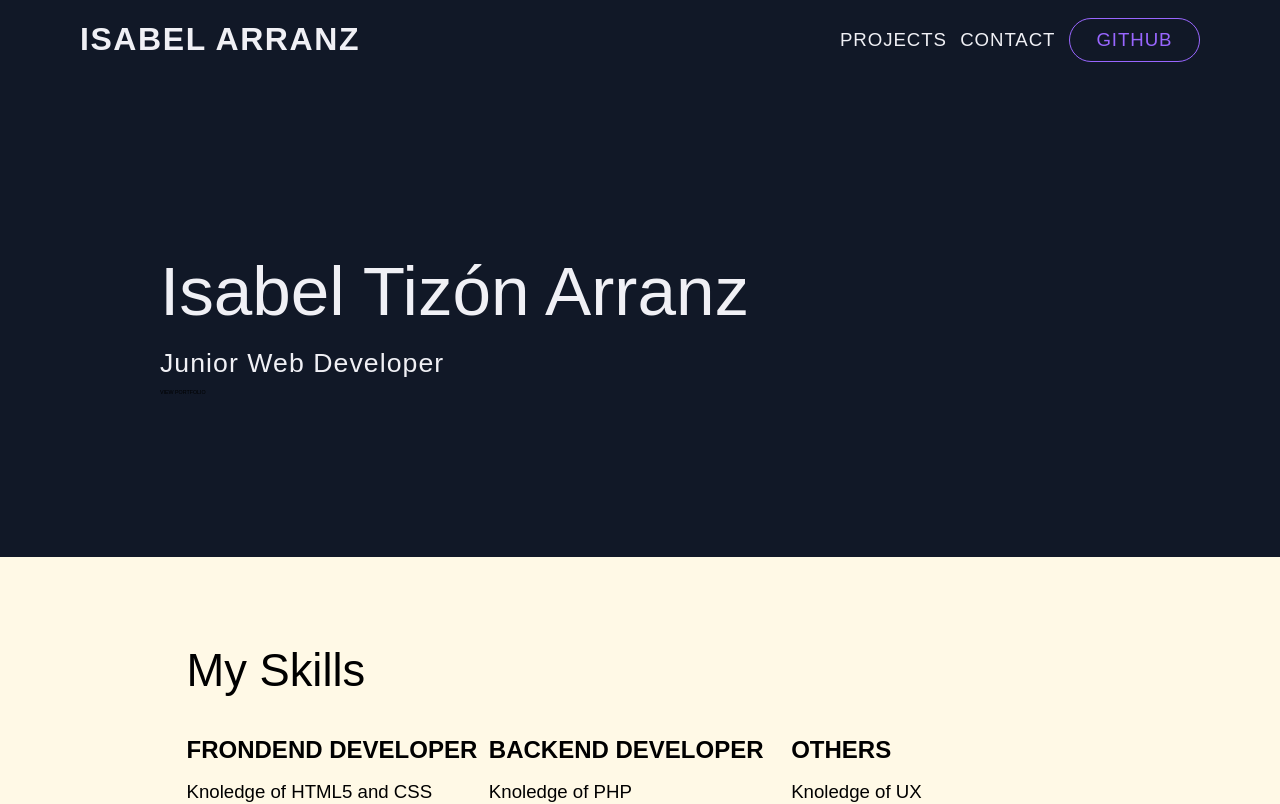
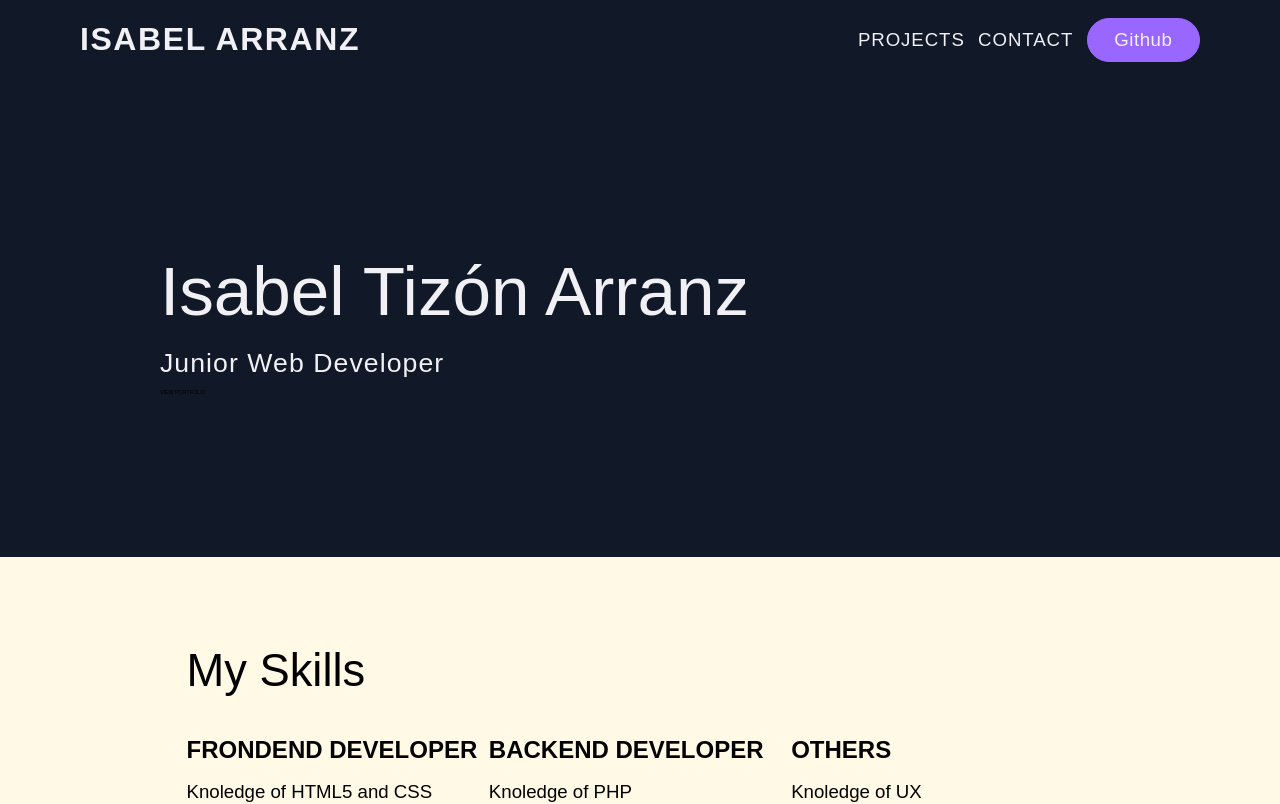
Before and after one commit to IsabelTizon/react-portfolio, a Next.js app: page / in a window 1280 px wide. Shown: the top 804 px of the page. Built offline with nearby package versions, Linux system fonts and the light colour scheme.

Commit message:
css updated using new global styles

```diff
--- a/src/components/Navbar.js
+++ b/src/components/Navbar.js
@@ -31,12 +31,22 @@ function Navbar() {
 					<li className="hover:text-[#9966ff]  tracking-wider">
 						<Link href="/contact">contact</Link>
 					</li>
-					<li className="text-[#9966ff] hover:text-[#F0F0F5] border-[1px] border-[#9966ff] px-20 py-12 rounded-full hover:bg-[#111827] transition-all  tracking-wider">
+					{/* <li className="text-[#9966ff] hover:text-[#F0F0F5] border-[1px] border-[#9966ff] px-20 py-12 rounded-full hover:bg-[#111827] transition-all  tracking-wider">
 						<Link
 							target="_blank"
 							href="https://github.com/IsabelTizon"
 						>
 							Github
+						</Link>
+					</li> */}
+					<li>
+						<Link
+							target="_blank"
+							href="https://github.com/IsabelTizon"
+						>
+							<button className="purple-full purple-full:hover">
+								Github
+							</button>
 						</Link>
 					</li>
 				</ul>
```
